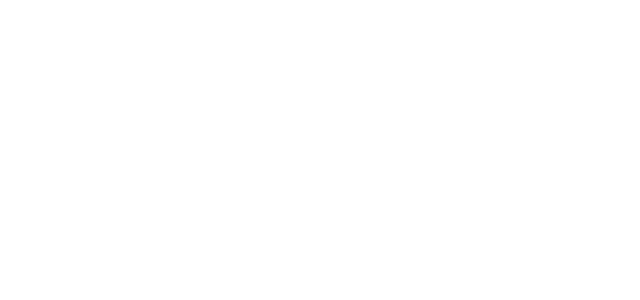
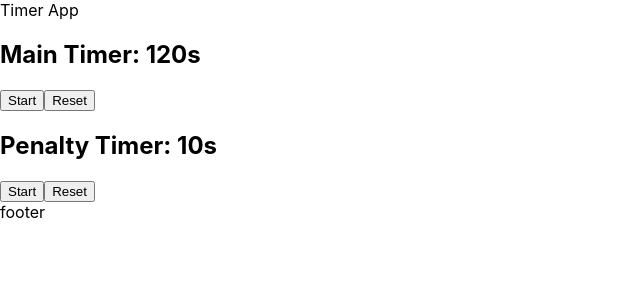
Before and after one commit to hirakero/robocar-timer, a React (Create React App) app: page / in a window 1280 px wide. Shown: the top 300 px of the page, without its empty margins (0-640 px from the left). Built offline with nearby package versions, Linux system fonts and the light colour scheme.

Commit message:
Add Timer component

```diff
--- a/src/App.js
+++ b/src/App.js
@@ -1,11 +1,63 @@
+import Timer from "./components/Timer";
+import { useState } from "react";
 
 function App() {
+  //試合の長さを定数で設定
+  const MAIN_TIME = 60 * 2;
+  const PENALTY_TIME = 10;
+
+  const [mainTime, setMainTime] = useState(MAIN_TIME);
+  const [isMainRunning, setIsMainRunning] = useState(false);
+  const [penaltyTime, setPenaltyTime] = useState(PENALTY_TIME);
+  const [isPenaltyRunning, setIsPenaltyRunning] = useState(false);
+
+  const handleMainStartPause = () => {
+    setIsMainRunning(prevIsMainRunning => !prevIsMainRunning);
+  };
+  const handleMainReset = () => {
+    setMainTime(MAIN_TIME);
+    setIsMainRunning(false);
+  }
+
+  const handlePenaltyStartPause = () => {
+    if (isMainRunning) {
+      setIsPenaltyRunning(prevIsPenaltyRunning => !prevIsPenaltyRunning);
+    }
+
+  };
+  const handlePenaltyReset = () => {
+    setPenaltyTime(PENALTY_TIME);
+    setIsPenaltyRunning(false);
+  }
+
   return (
     <div >
       <header>
+        Timer App
       </header>
-      <main></main>
-      <footer></footer>
+      <main>
+          <Timer
+            label="Main"
+            time={mainTime}
+            setTime={setMainTime}
+            isRunning={isMainRunning}
+            onStartPause={handleMainStartPause}
+            onReset={handleMainReset}
+          />
+
+        <Timer
+            label="Penalty"
+            time={penaltyTime}
+            setTime={setPenaltyTime}
+            isRunning={isPenaltyRunning}
+            onStartPause={handlePenaltyStartPause}
+            onReset={handlePenaltyReset}
+          />
+
+      </main>
+      <footer>
+        footer
+      </footer>
     </div>
   );
 }
--- /dev/null
+++ b/src/components/Timer.js
@@ -0,0 +1,25 @@
+import { useEffect } from "react";
+
+function Timer({label, time, setTime, isRunning, onStartPause, onReset}) {
+    useEffect(() => {
+        if (isRunning) {
+            const timer = setInterval(() => {
+                setTime((prevTime) => prevTime - 1);
+            }, 1000);
+
+            return () => {
+                clearInterval(timer);
+            };
+        }
+    }, [isRunning, setTime]);
+    return (
+        <div className={`timer ${label.toLowerCase()}-timer`}>
+            <h2>{label} Timer: {time}s</h2>
+            <button onClick={onStartPause}>{isRunning ? "Pause" : "Start"}</button>
+            <button onClick={onReset}>Reset</button>
+        </div>
+    )
+}
+
+
+export default Timer;
```
